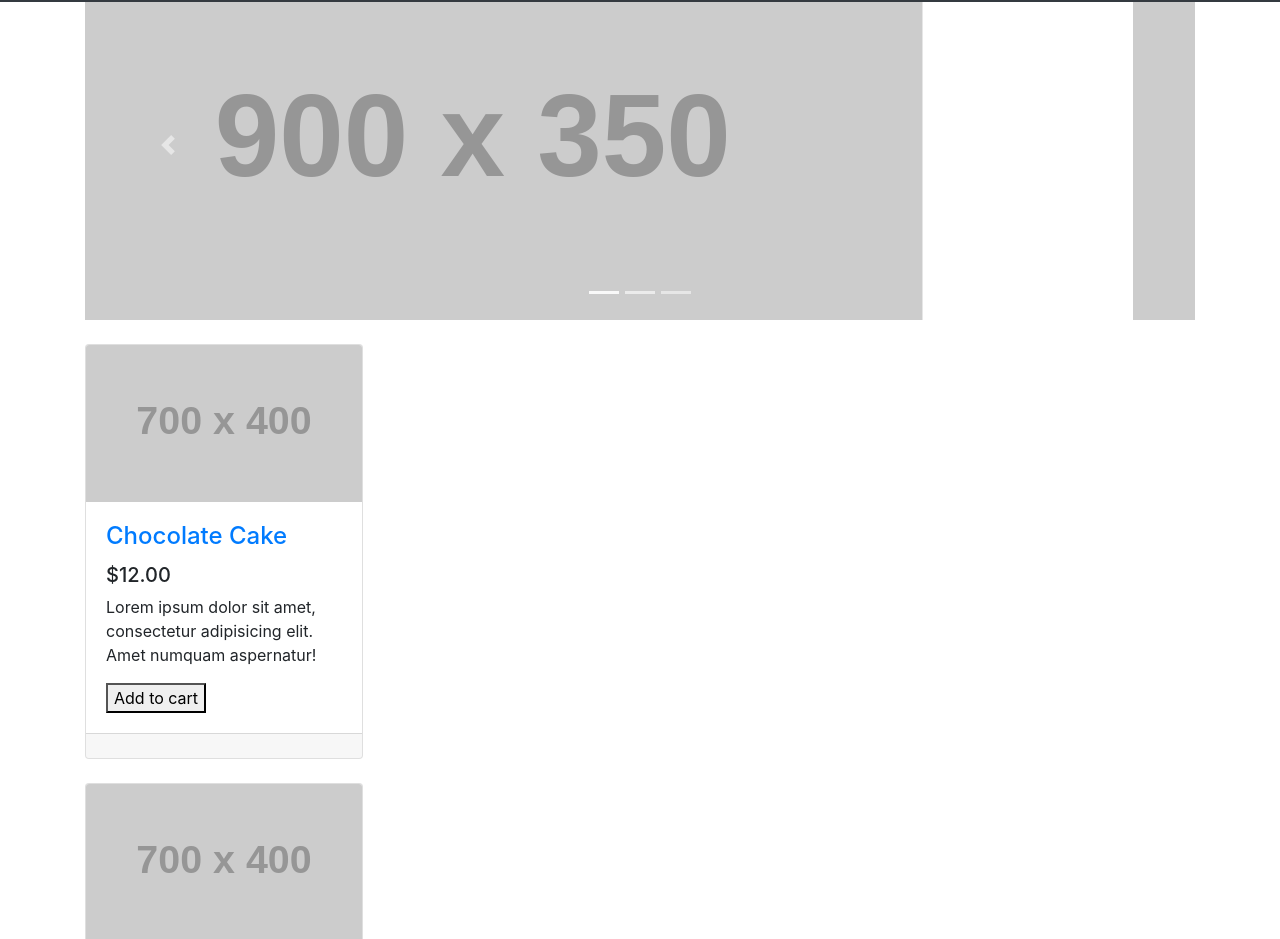
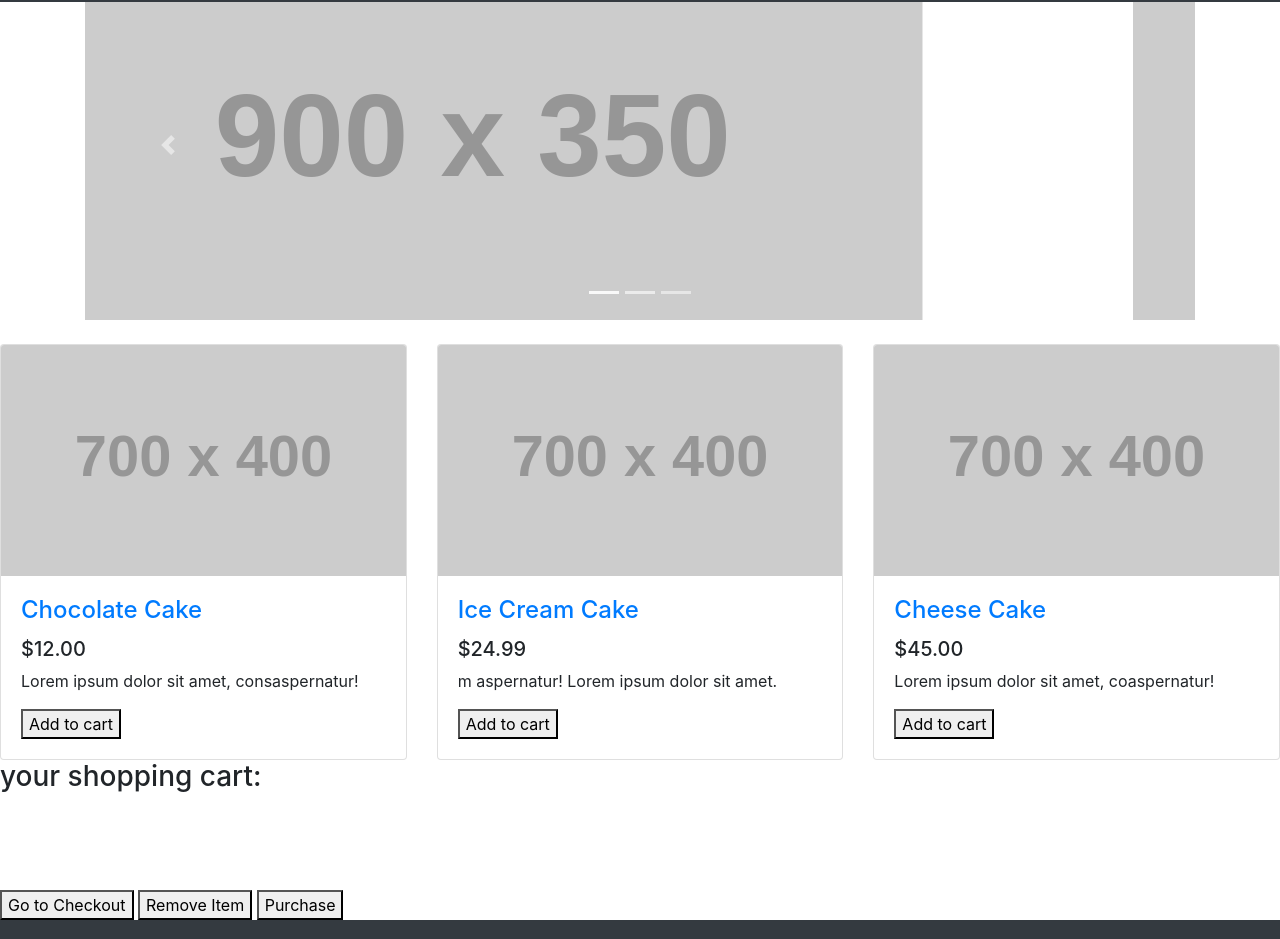
Before and after one commit to mmaquer2/shopping-cart-app, a website: page index.html in a window 1280 px wide. Shown: the part 54-993 px from the top of the page. Drawn offline with Linux system fonts and the light colour scheme; placeholder pictures from the web are drawn by us.

Commit message:
updated format

```diff
--- a/index.html
+++ b/index.html
@@ -18,7 +18,7 @@
 </head>
 
 <body>
-
+<div class = "container">
   <!-- Navigation -->
   <nav class="navbar navbar-expand-lg navbar-dark bg-dark fixed-top">
     <div class="container">
@@ -33,18 +33,12 @@
               <span class="sr-only">(current)</span>
             </a>
           </li>
-          <li class="nav-item">
-            <a class="nav-link" href="#">About</a>
-          </li>
         </ul>
       </div>
     </div>
   </nav>
 
   <!-- Page Content -->
-  <div class="container">
-
-
 
   <div id="carouselExampleIndicators" class="carousel slide my-4" data-ride="carousel">
     <ol class="carousel-indicators">
@@ -72,64 +66,58 @@
       <span class="sr-only">Next</span>
     </a>
   </div>
+</div>
+</div>
 
-        <div class="row">
   <div id = "store">
-          <div class="col-lg-4 col-md-6 mb-4">
-            <div class="card h-100">
+    <div class = "row">
+
+          <div class = "col">
+            <div class="card" >
               <a href="#"><img class="card-img-top" src="http://placehold.it/700x400" alt=""></a>
               <div class="card-body">
                 <h4 class="card-title">
                   <a href="#">Chocolate Cake</a>
                 </h4>
                 <h5 id = "priceOne"> $12.00</h5>
-                <p class="card-text">Lorem ipsum dolor sit amet, consectetur adipisicing elit. Amet numquam aspernatur!</p>
+                <p class="card-text">Lorem ipsum dolor sit amet, consaspernatur!</p>
                 <button id="btnOne" value = "12">  Add to cart</button>
-              </div>
-              <div class="card-footer">
               </div>
             </div>
           </div>
 
-          <div class="col-lg-4 col-md-6 mb-4">
-            <div class="card h-100">
+     <br></br>
+
+     <div class = "col">
+            <div class="card" >
               <a href="#"><img class="card-img-top" src="http://placehold.it/700x400" alt=""></a>
               <div class="card-body">
                 <h4 class="card-title">
                   <a href="#">Ice Cream Cake</a>
                 </h4>
                 <h5 id = "priceTwo"> $24.99</h5>
-                <p class="card-text">Lorem ipsum dolor sit amet, consectetur adipisicing elit. Amet numquam aspernatur! Lorem ipsum dolor sit amet.</p>
+                <p class="card-text">m aspernatur! Lorem ipsum dolor sit amet.</p>
                 <button id="btnTwo" value = "25">  Add to cart</button>
-              </div>
-              <div class="card-footer">
               </div>
             </div>
           </div>
+      <br></br>
 
-          <div class="col-lg-4 col-md-6 mb-4">
-            <div class="card h-100">
+          <div class = "col">
+            <div class="card" >
               <a href="#"><img class="card-img-top" src="http://placehold.it/700x400" alt=""></a>
               <div class="card-body">
                 <h4 class="card-title">
                   <a href="#">Cheese Cake</a>
                 </h4>
                 <h5 id ="priceThree">$45.00</h5>
-                <p class="card-text">Lorem ipsum dolor sit amet, consectetur adipisicing elit. Amet numquam aspernatur!</p>
+                <p class="card-text">Lorem ipsum dolor sit amet, coaspernatur!</p>
                 <button id="btnThree" value = "45" class ="primary">  Add to cart</button>
-              </div>
-              <div class="card-footer">
               </div>
             </div>
           </div>
 
     </div>
-
-
-     </div>
-
-
-
     <h3> your shopping cart: </h3>
     <br>
     <p id = "cartPriceLoc">  </p>
@@ -141,9 +129,8 @@
     <button id = "purchBtn">Purchase </button>
 
 
+
   </div>
-  <!-- /.container -->
-
   <!-- Footer -->
   <footer class="py-5 bg-dark">
     <div class="container">
```
Also changed, not shown: misc.html (added). Lines whose indentation alone changed are shown as unchanged.
